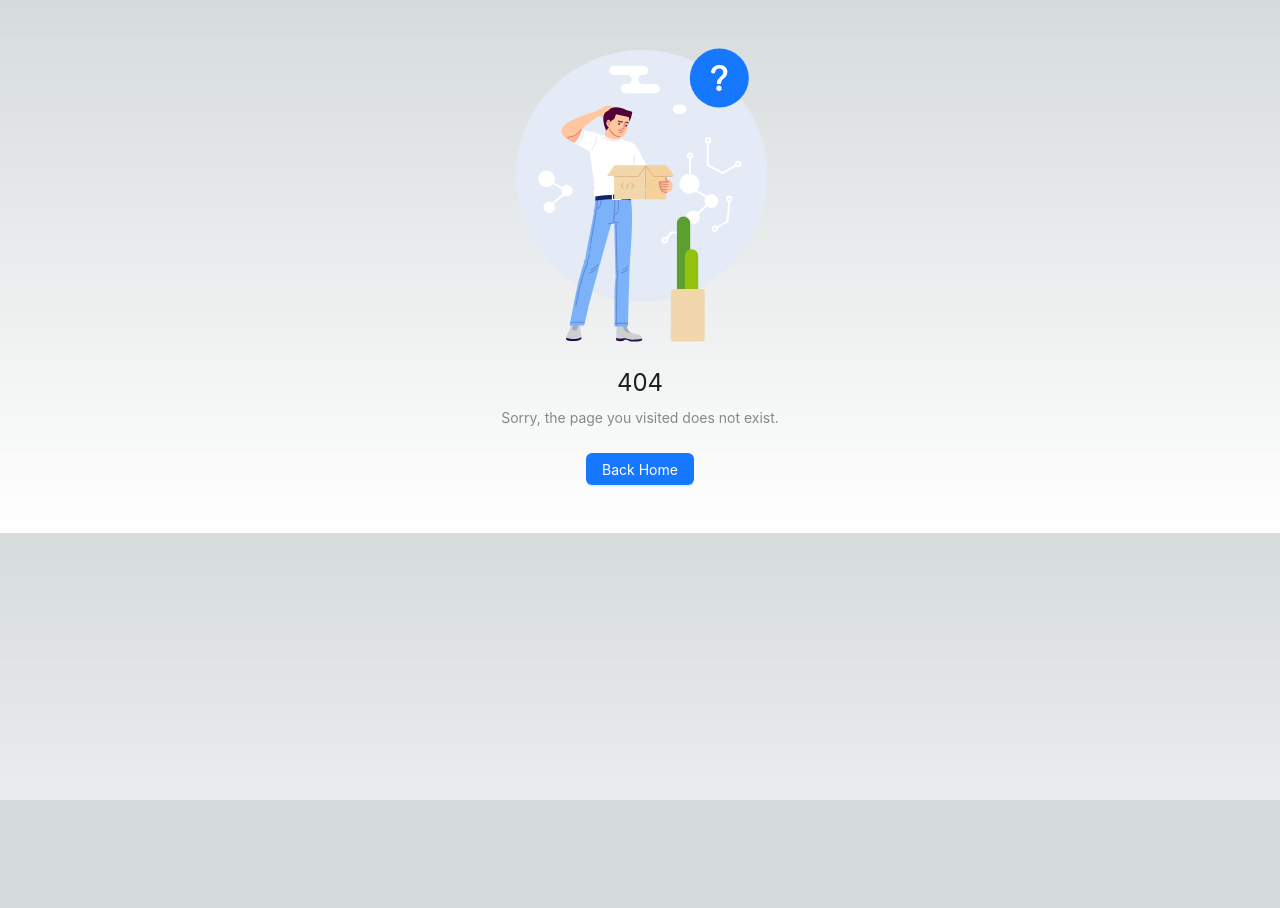
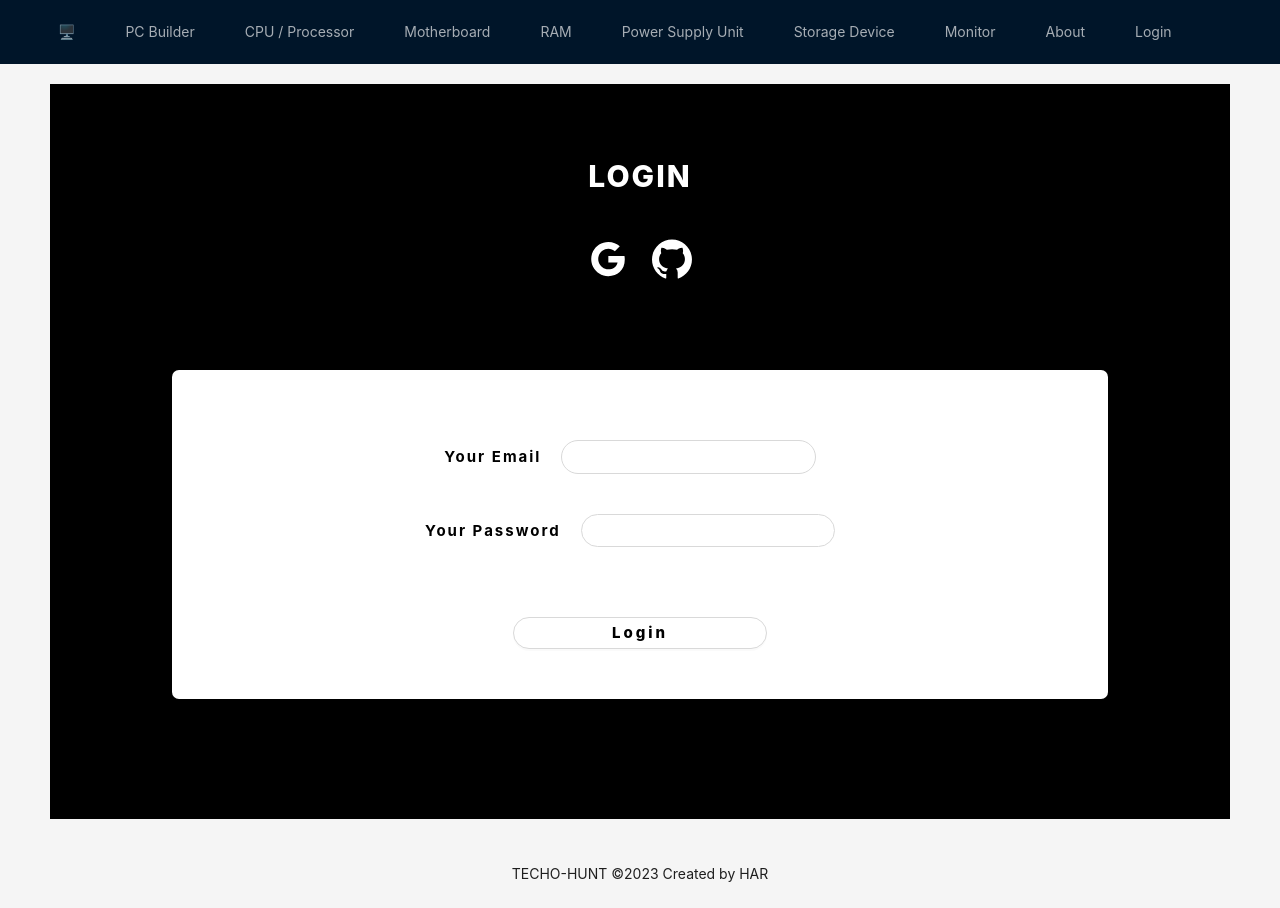
Before and after one commit to Humayra-Akter/pc-builder, a Next.js app: page /login in a window 1280 px wide. Before the commit this address had no page. Before the commit the page ends 800 px from the top, so only its background shows below. Built offline with nearby package versions, Linux system fonts and the light colour scheme; no server answers.

Commit message:
auth added

```diff
--- a/components/Layouts/RootLayout.js
+++ b/components/Layouts/RootLayout.js
@@ -1,10 +1,16 @@
 import { Breadcrumb, Button, Layout, Menu, theme } from "antd";
 import Link from "next/link";
 const { Header, Content, Footer } = Layout;
+
+import { useSession, signOut } from "next-auth/react";
+
 const RootLayout = ({ children }) => {
   const {
     token: { colorBgContainer },
   } = theme.useToken();
+
+  const { data: session } = useSession();
+
   return (
     <Layout className="layout">
       <Header
@@ -43,6 +49,19 @@ const RootLayout = ({ children }) => {
           <Link style={{ paddingRight: "50px" }} href="/about">
             About
           </Link>
+          {session?.user ? (
+            <Link
+              style={{ paddingRight: "50px", color: "red" }}
+              onClick={() => signOut()}
+              href="/"
+            >
+              Logout
+            </Link>
+          ) : (
+            <Link style={{ paddingRight: "50px" }} href="/login">
+              Login
+            </Link>
+          )}
         </Menu>
       </Header>
       <Content
--- a/package.json
+++ b/package.json
@@ -22,7 +22,7 @@
     "mongodb": "^5.7.0",
     "mongoose": "^7.4.1",
     "next": "13.4.12",
-    "next-auth": "^4.22.3",
+    "next-auth": "^4.23.0",
     "react": "18.2.0",
     "react-dom": "18.2.0",
     "react-hook-form": "^7.45.2",
--- a/src/components/UI/OrderConfirmationPage.js
+++ b/src/components/UI/OrderConfirmationPage.js
@@ -45,7 +45,7 @@ const OrderConfirmationPage = () => {
           alignItems: "center",
           backgroundColor: "black",
           color: "white",
-          padding: "70px 50px",
+          padding: "70px ",
           letterSpacing: "2px",
           textAlign: "center",
         }}
--- /dev/null
+++ b/src/middleware.js
@@ -0,0 +1,3 @@
+export { default } from "next-auth/middleware";
+
+export const config = { matcher: ["/pcbuilder"] };
--- a/src/pages/_app.js
+++ b/src/pages/_app.js
@@ -1,12 +1,16 @@
 import store from "@/redux/store";
 import "@/styles/globals.css";
 import { Provider } from "react-redux";
+import { SessionProvider } from "next-auth/react";
 import { CartProvider } from "../components/UI/CartContext";
 
 export default function MyApp({ Component, pageProps }) {
   const getLayout = Component.getLayout || ((page) => page);
   return (
-    <CartProvider>{getLayout(<Component {...pageProps} />)}</CartProvider>
+    <SessionProvider session={pageProps.session}>
+      <CartProvider>{getLayout(<Component {...pageProps} />)}</CartProvider>
+    </SessionProvider>
+
     // <Provider store={store}>{getLayout(<Component {...pageProps} />)}</Provider>
   );
 }
--- /dev/null
+++ b/src/pages/login.js
@@ -0,0 +1,142 @@
+import { Button, Input } from "antd";
+import { GoogleOutlined, GithubOutlined } from "@ant-design/icons";
+import RootLayout from "../../components/Layouts/RootLayout";
+import { ToastContainer, toast } from "react-toastify";
+import { signIn } from "next-auth/react";
+
+const LoginPage = () => {
+  return (
+    <div>
+      <div
+        style={{
+          fontSize: "15px",
+          margin: "20px auto",
+          width: "100%",
+          justifyItems: "center",
+          alignItems: "center",
+          backgroundColor: "#000",
+          color: "white",
+          padding: "70px ",
+          letterSpacing: "2px",
+          textAlign: "center",
+        }}
+      >
+        <h3
+          style={{
+            fontSize: "30px",
+            fontWeight: "800",
+            backgroundColor: "black",
+            color: "white",
+            textAlign: "center",
+          }}
+        >
+          LOGIN
+        </h3>
+        <div
+          style={{
+            width: "10%",
+            fontSize: "40px",
+            margin: "40px auto",
+            display: "flex",
+            justifyContent: "space-between",
+          }}
+        >
+          <GoogleOutlined
+            onClick={() =>
+              signIn("google", { callbackUrl: "http://localhost:3000" })
+            }
+          />
+          <GithubOutlined
+            onClick={() =>
+              signIn("github", { callbackUrl: "http://localhost:3000" })
+            }
+          />
+        </div>
+        <hr />
+        <form
+          style={{
+            fontSize: "15px",
+            margin: "20px",
+            width: "90%",
+            justifyItems: "center",
+            alignItems: "center",
+            backgroundColor: "white",
+            padding: "50px 50px",
+            margin: "50px 50px",
+            letterSpacing: "2px",
+            textAlign: "center",
+            color: "black",
+            fontWeight: "700",
+            borderRadius: "7px",
+          }}
+        >
+          <label htmlFor="">Your Email</label>
+          <Input
+            style={{
+              fontSize: "15px",
+              margin: "20px",
+              width: "50%",
+              backgroundColor: "white",
+              letterSpacing: "2px",
+              textAlign: "center",
+              color: "black",
+              fontWeight: "700",
+              borderRadius: "30px",
+              justifyItems: "self-end",
+            }}
+            type="email"
+          />
+          <br />
+          <label htmlFor="">Your Password</label>
+          <Input
+            style={{
+              fontSize: "15px",
+              margin: "20px",
+              width: "50%",
+              backgroundColor: "white",
+              letterSpacing: "2px",
+              textAlign: "center",
+              color: "black",
+              fontWeight: "700",
+              borderRadius: "30px",
+            }}
+            type="password"
+          />
+
+          <Button
+            style={{
+              fontSize: "15px",
+              marginTop: "50px",
+              width: "50%",
+              justifyItems: "center",
+              alignItems: "center",
+              backgroundColor: "white",
+              color: "black",
+              padding: "2px 5px",
+              letterSpacing: "3px",
+              textAlign: "center",
+              fontWeight: "800",
+              borderRadius: "100px",
+            }}
+          >
+            Login
+          </Button>
+          <p
+            style={{
+              fontFamily: "cursive",
+              color: "white",
+              fontWeight: "black",
+            }}
+          ></p>
+        </form>
+      </div>
+      <ToastContainer />
+    </div>
+  );
+};
+
+export default LoginPage;
+
+LoginPage.getLayout = function getLayout(page) {
+  return <RootLayout>{page}</RootLayout>;
+};
```
Also changed, not shown: src/pages/api/auth/[...nextauth].js (added, +22 -0 lines), src/pages/checkout.js (deleted, +0 -68 lines), src/pages/index.js (+18 -0 lines), src/pages/pcbuilder/index.js (+16 -26 lines), 2 other files (tests, documents, lock files or other folders).
